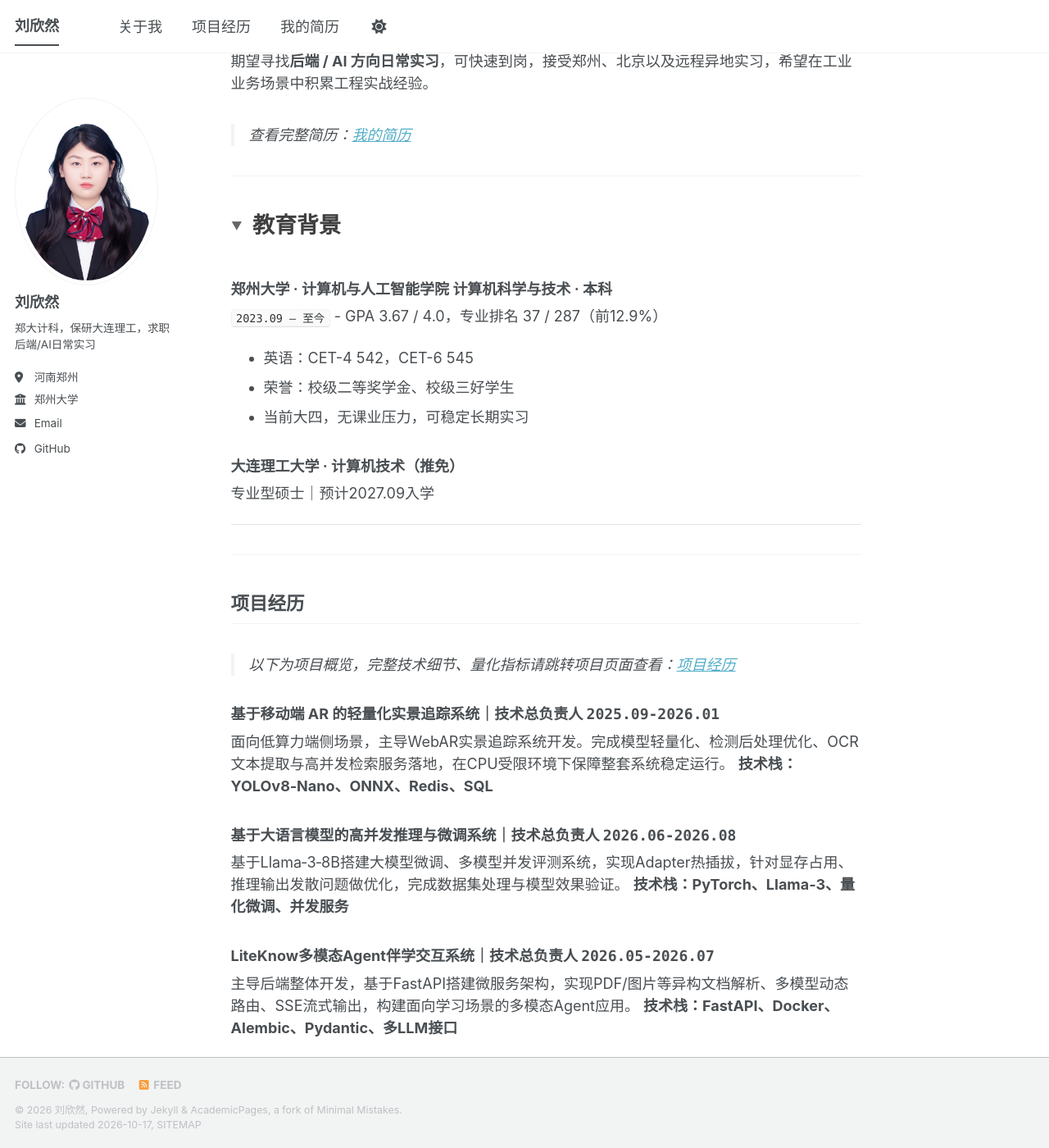
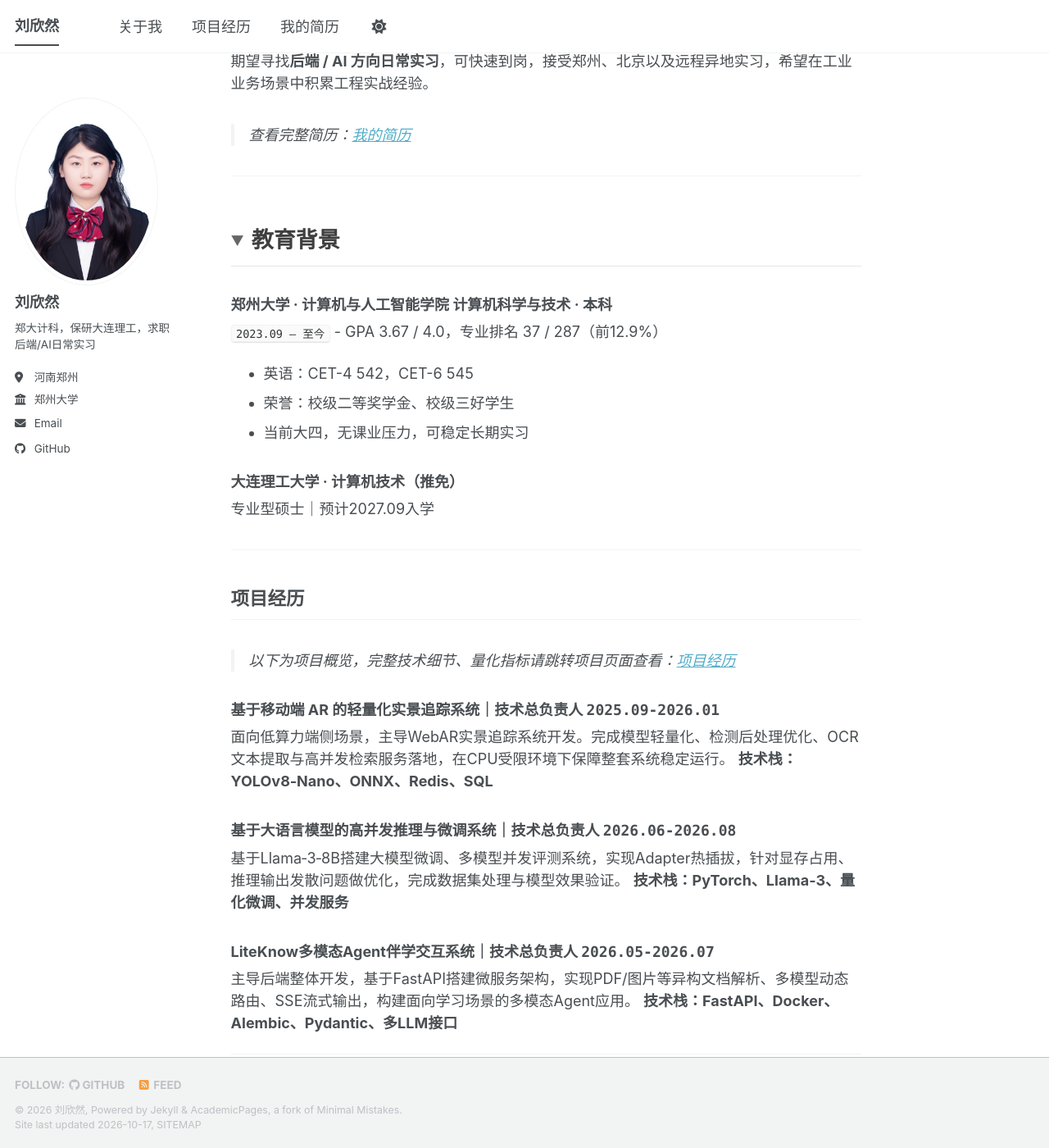
Before and after one commit to Linsensn/Linsensn.github.io, a Jekyll site: the page built from _pages/about.md, in a window 1280 px wide and 1400 px high, scrolled down 291 px. Shown: the whole window at 82% size. Built offline with Jekyll 4.4.1, drawn with Linux system fonts in a browser that asks for light colours; a style sheet for code colours, icons or effects is not loaded.

Commit message:
Update custom.scss

```diff
--- a/_sass/custom.scss
+++ b/_sass/custom.scss
@@ -1,9 +1,9 @@
-/* 去掉导航栏所有元素点击/聚焦时的黑框 */
+/* 1. 导航栏去黑框 */
 .greedy-nav {
   a, button {
     outline: none !important;
     box-shadow: none !important;
-    -webkit-tap-highlight-color: transparent; /* 顺手去掉移动端点击的半透明灰高亮 */
+    -webkit-tap-highlight-color: transparent;
 
     &:focus, &:active {
       outline: none !important;
@@ -12,39 +12,36 @@
   }
 }
 
-/* ===== 原生 details 终极完美版 ===== */
+/* 2. details 折叠外观 */
 details.fold {
+  margin-top: 2em;
   margin-bottom: 2em;
-  border-bottom: 1px solid #e5e5e5; /* 把原本 h2 的下划线移到最外层 */
 }
 
-/* 标题行：用纯文本模拟原本的 h2 */
 details.fold > summary {
-  font-size: 1.5em;      /* 和主题原本的 h2 一样大 */
-  font-weight: 700;      /* 加粗 */
-  color: #3f3f3f;        /* 颜色也保持一致 */
+  font-size: 1.5rem !important; /* 字号变大 */
+  font-weight: 700 !important;  /* 加粗 */
+  color: #3f3f3f !important;
   cursor: pointer;
-  list-style: none;      /* 去掉浏览器默认黑三角 */
+  list-style: none;
   display: flex;
-  align-items: center;   /* 垂直居中对齐 */
-  padding: 0.8em 0 0.4em 0; /* 上下留白替代 margin */
+  align-items: center;
+  padding: 0.8em 0 0.4em 0;
+  border-bottom: 1px solid #e5e5e5;
 }
 
-/* 隐藏 Chrome/Safari 的默认三角 */
 details.fold > summary::-webkit-details-marker {
   display: none;
 }
 
-/* 自己画一个完美的三角箭头 */
 details.fold > summary::before {
   content: "▶";
-  font-size: 0.5em;      /* 箭头小一点 */
-  margin-right: 1em;
+  font-size: 0.6em;
+  margin-right: 0.6em;
   color: #666;
   transition: transform 0.2s ease-in-out;
 }
 
-/* 展开时箭头旋转 */
 details.fold[open] > summary::before {
   transform: rotate(90deg);
 }
```
